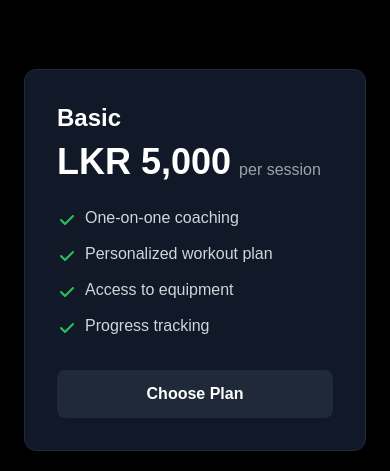
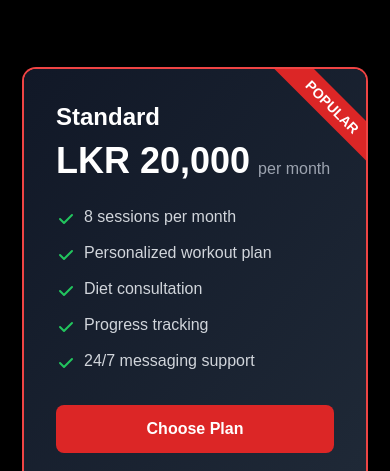
Before and after one commit to costa-tech/GYM-TRAINER-WEBSITE, a React (Vite) app: page /packages in a window 390 px wide. Shown: the part 557-1028 px from the top of the page. Built offline with nearby package versions, Linux system fonts and the light colour scheme.

Commit message:
feat: remove Basic package options and update grid layout for better responsiveness

```diff
--- a/src/components/Packages.jsx
+++ b/src/components/Packages.jsx
@@ -7,18 +7,6 @@ const packageCategories = [
     title: "Physical Training",
     description: "In-person training sessions with our expert coaches",
     packages: [
-      {
-        name: "Basic",
-        price: "LKR 5,000",
-        period: "per session",
-        features: [
-          "One-on-one coaching",
-          "Personalized workout plan",
-          "Access to equipment",
-          "Progress tracking"
-        ],
-        highlight: false
-      },
       {
         name: "Standard",
         price: "LKR 20,000",
@@ -52,18 +40,6 @@ const packageCategories = [
     title: "Online Coaching",
     description: "Remote training with our coaches from anywhere in the world",
     packages: [
-      {
-        name: "Basic",
-        price: "LKR 8,000",
-        period: "per month",
-        features: [
-          "Weekly workout plans",
-          "Video technique guidance",
-          "Email support",
-          "Monthly check-in"
-        ],
-        highlight: false
-      },
       {
         name: "Standard",
         price: "LKR 15,000",
@@ -203,7 +179,8 @@ const Packages = () => {
                 {category.description}
               </motion.p>
 
-              <div className="grid grid-cols-1 md:grid-cols-3 gap-8">
+              {/* Updated grid with proper centering */}
+              <div className={`grid grid-cols-1 ${category.packages.length === 2 ? 'md:grid-cols-2 max-w-4xl' : 'md:grid-cols-3'} gap-8 mx-auto`}>
                 {category.packages.map((pkg, pkgIndex) => (
                   <motion.div
                     key={pkgIndex}
```
